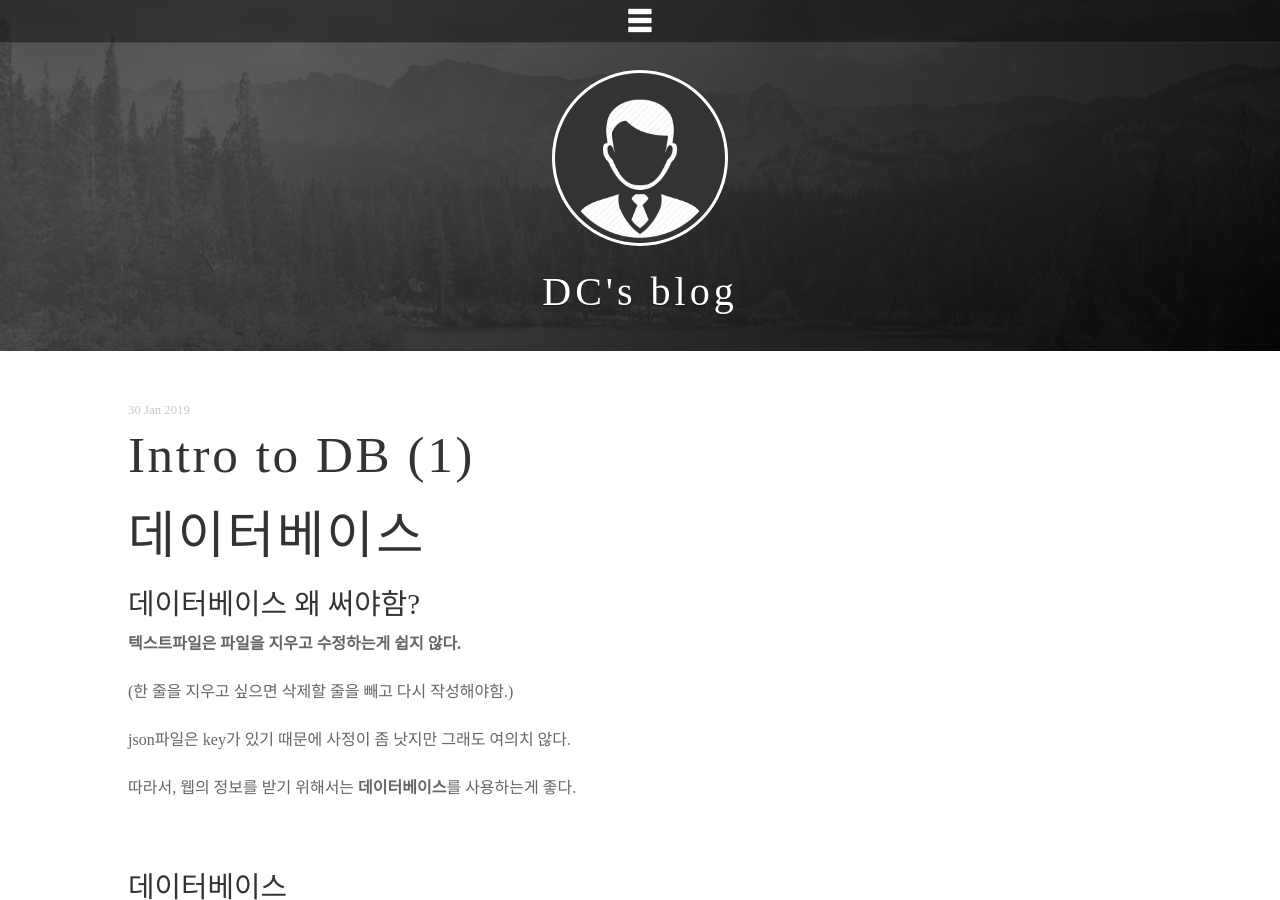
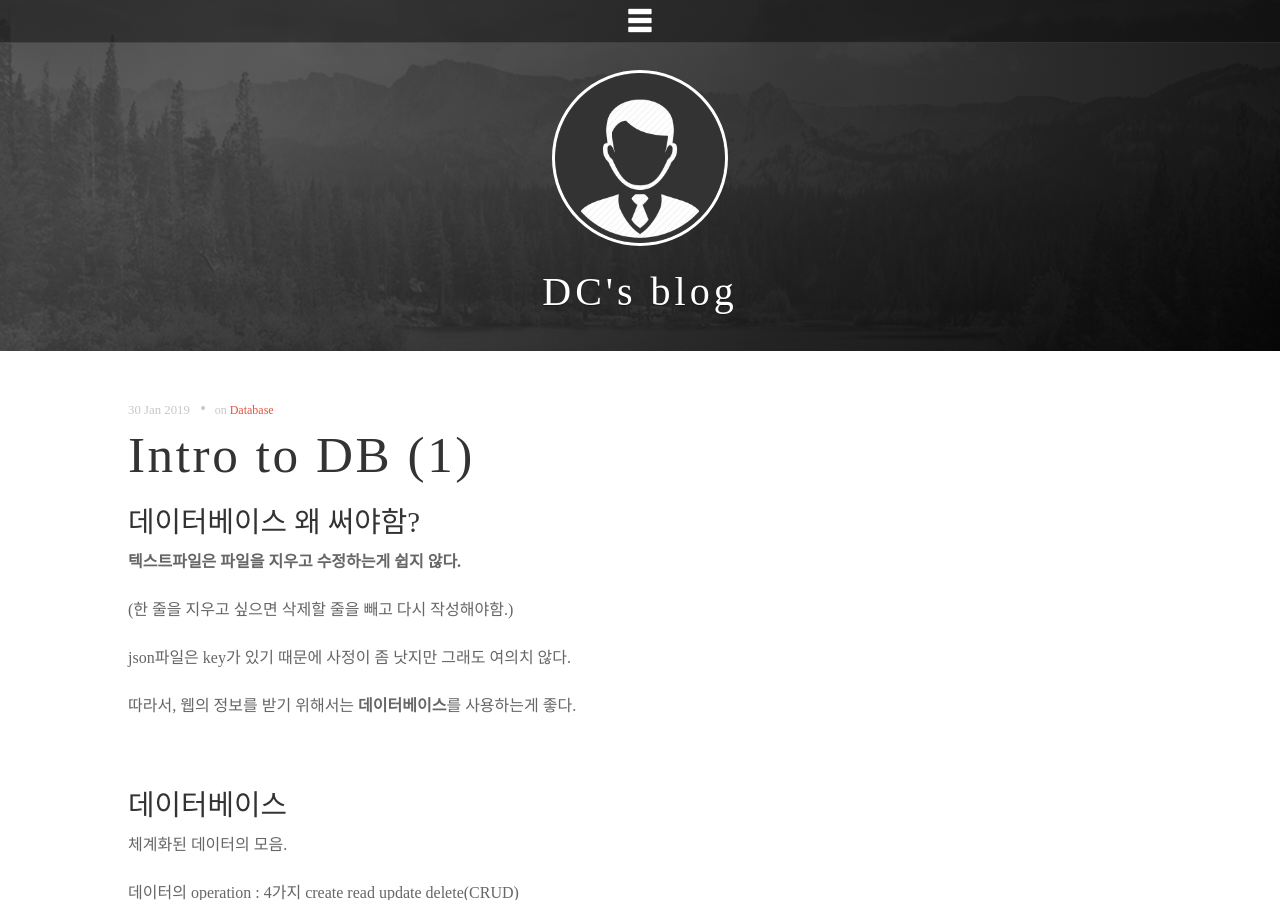
Before and after one commit to DongChanS/DongChanS.github.io, a Jekyll site: the page built from _posts/2019-01-30-23.md, in a window 1280 px wide and 900 px high. Built offline with Jekyll 4.4.1, drawn with Linux system fonts in a browser that asks for light colours; some web fonts are replaced; comment, search, counter and statistics services are not loaded.

Commit message:
Update 2019-01-30-23.md

```diff
--- a/_posts/2019-01-30-23.md
+++ b/_posts/2019-01-30-23.md
@@ -2,8 +2,8 @@
 layout : post
 title : Intro to DB (1)
 author : Shin Dong Chan
+tags : ['Database']
 ---
-# 데이터베이스
 
 ### 데이터베이스 왜 써야함?
 
```
